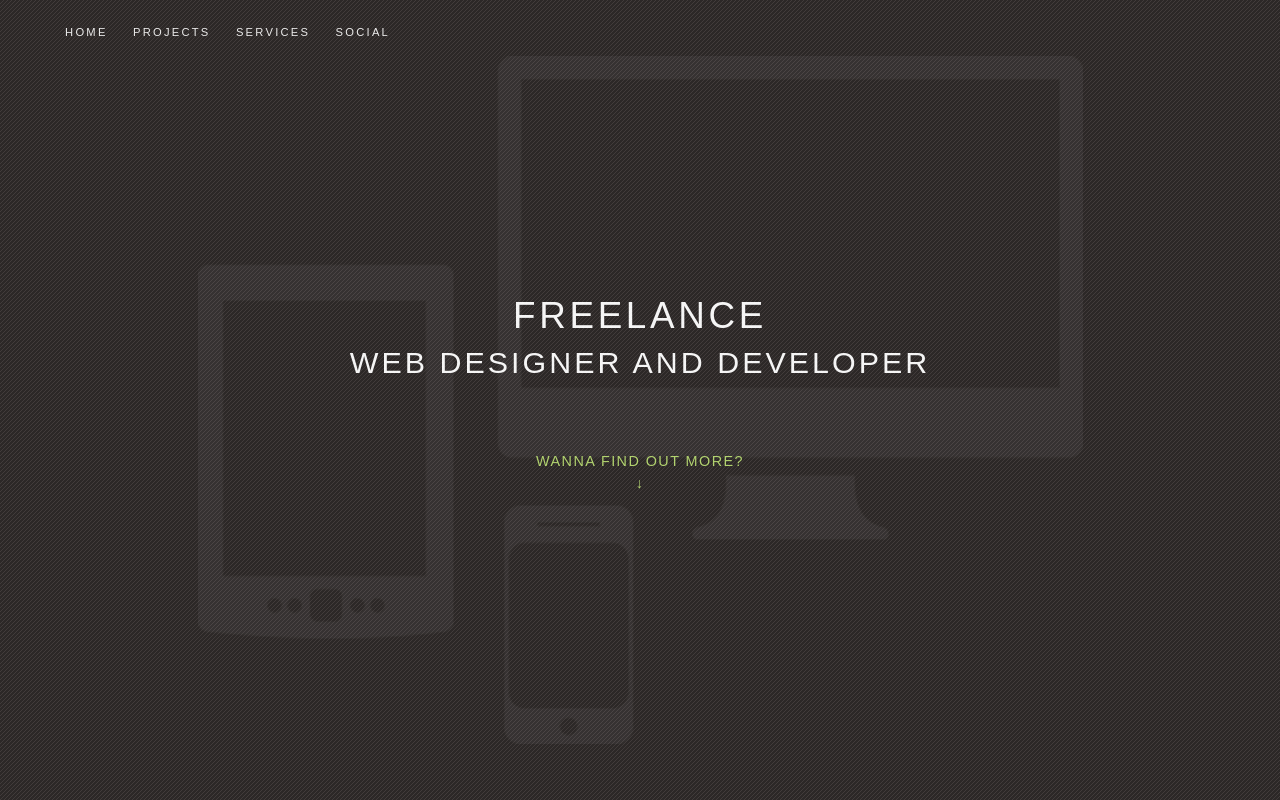
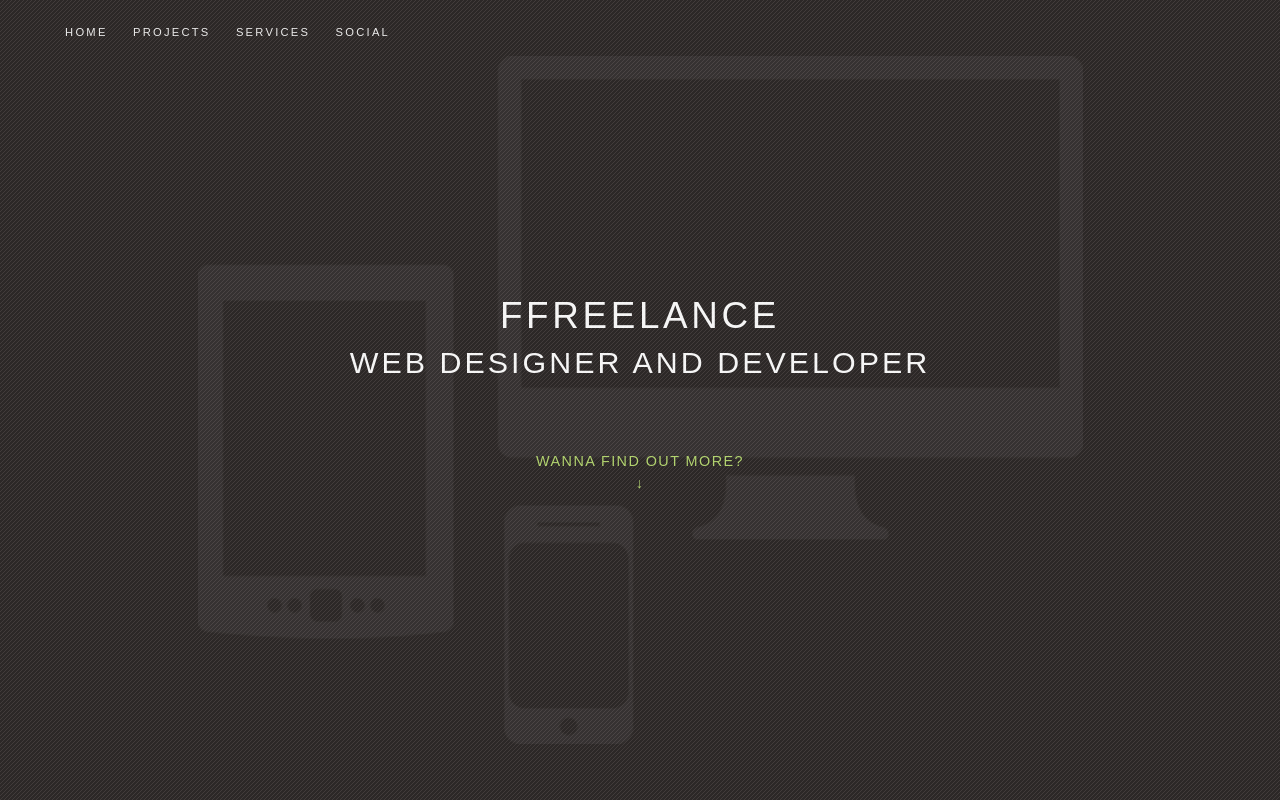
Before and after one commit to JustinGillespie/jg.com, a plain HTML site: page index.html in a window 1280 px wide. Shown: the top 800 px of the page. Drawn offline with nearby package versions, Linux system fonts and the light colour scheme; some icons are missing; a web font is replaced by a local one.

Commit message:
testing hooks

```diff
--- a/index.html
+++ b/index.html
@@ -31,7 +31,7 @@
 
     <section id="intro" class="intro stage">
         <div class="container">
-            <h1>Freelance</h1>
+            <h1>FFreelance</h1>
             <h2>Web designer and developer</h2>
             <p><a href="#" data-link="create" class="styled green">Wanna Find Out More?<br>&#8595;</a></p>
         </div>
```
